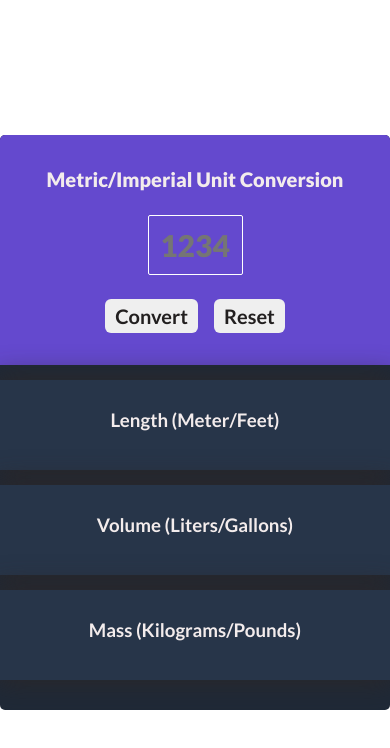
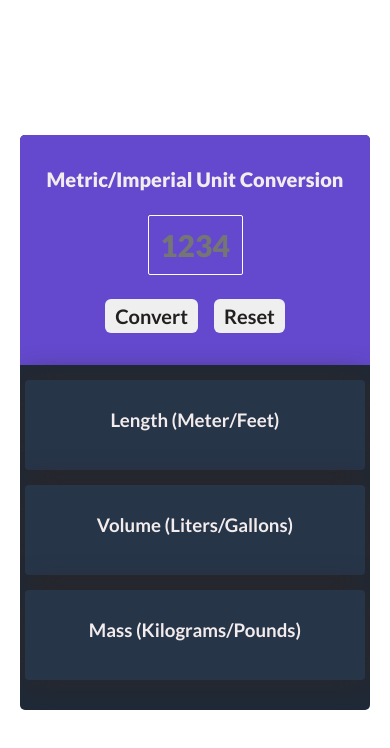
Before and after one commit to abroKhan/Unit_Converion--JS, a plain HTML site: page index.html in a window 390 px wide. Drawn offline with Linux system fonts and the light colour scheme.

Commit message:
Update style.css

```diff
--- a/style.css
+++ b/style.css
@@ -101,3 +101,15 @@ body {
 .content p {
     font-size: 13px;
 }
+
+
+
+@media  (max-width: 400px) {
+    .container{
+        width: 350px;
+    }
+
+    .center_content .content{
+        width: 340px;
+    }
+}
```
